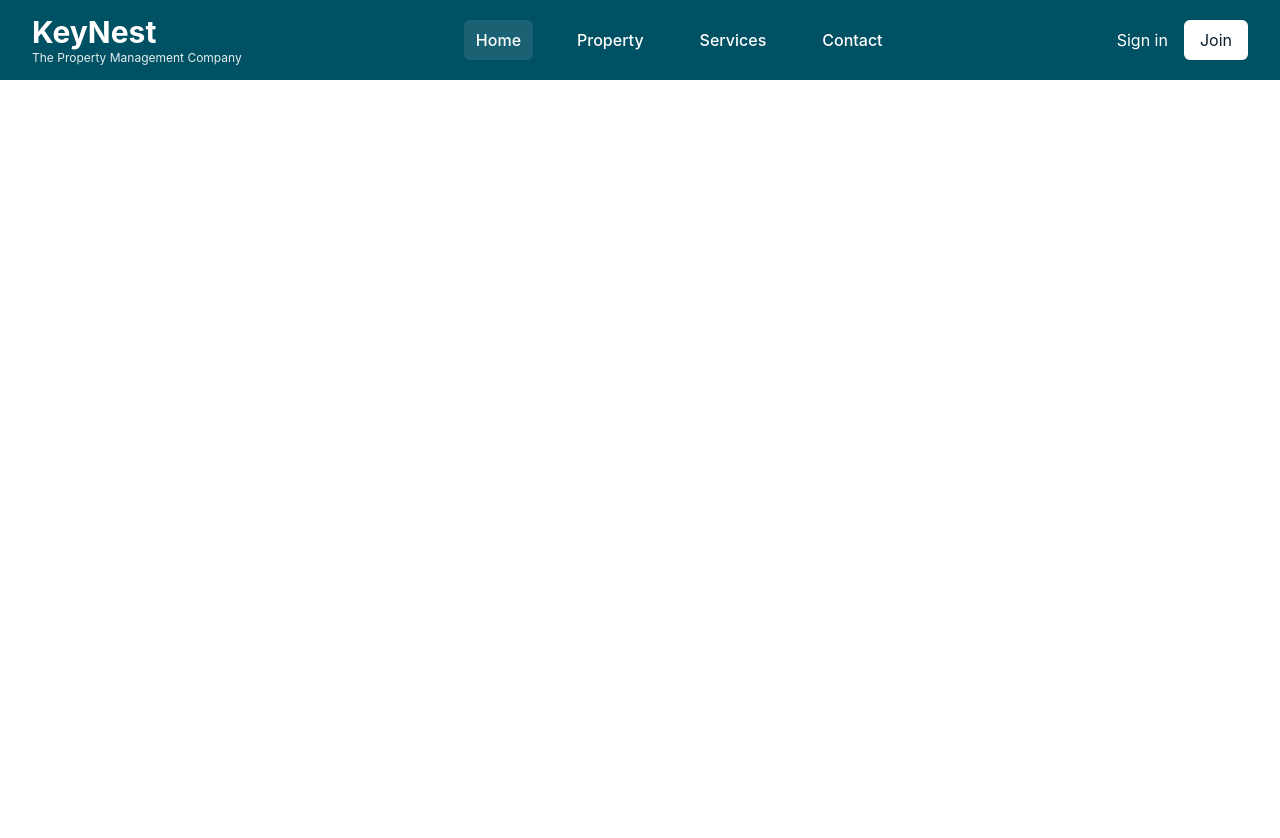
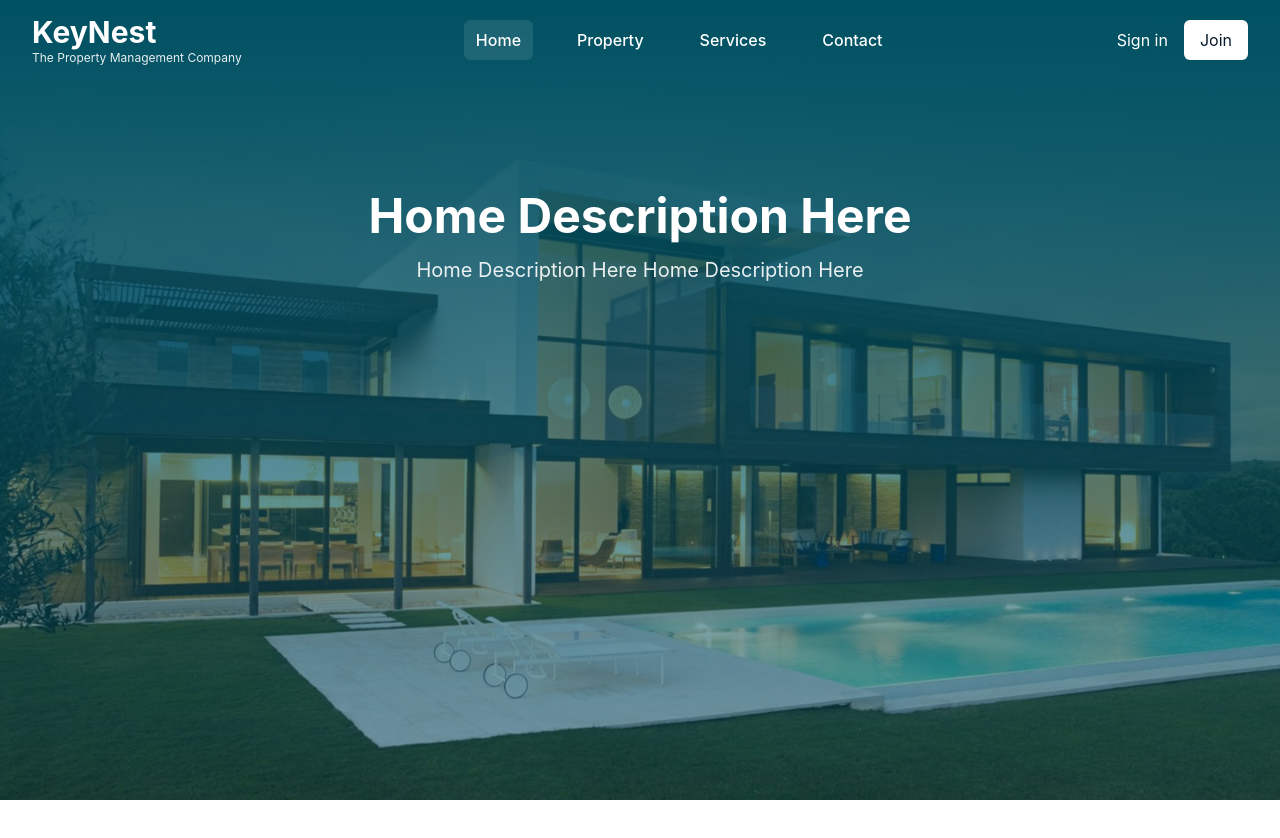
Before and after one commit to ChamikaJayarathna/KeyNestFrontend, a React (Vite) app: page / in a window 1280 px wide. Shown: the top 838 px of the page. Before the commit the page ends 800 px from the top, so only its background shows below. Built offline with nearby package versions, Linux system fonts and the light colour scheme.

Commit message:
create HeroSection.jsx

```diff
--- /dev/null
+++ b/src/components/HeroSection.jsx
@@ -0,0 +1,19 @@
+import React from 'react';
+import backgroundImage from '../assets/Images/background.jpeg';
+
+const HeroSection = () => {
+  return (
+    <div className='min-h-screen w-full'>
+        <div className="absolute inset-0">
+            <img src={backgroundImage} alt="backgroundImage" className='h-full w-full object-cover'/>
+            <div className="absolute inset-0 bg-gradient-to-b from-custom-teal-blue/100 to-custom-teal-blue/40"></div>
+        </div>
+        <div className="relative z-10 mx-auto mt-48 max-w-4xl text-center px-4">
+            <h2 className="text-4xl md:text-5xl font-bold text-white">Home Description Here</h2>
+            <p className="mt-4 text-lg md:text-xl text-white/90">Home Description Here Home Description Here</p>
+        </div>
+    </div>
+  );
+}
+
+export default HeroSection;
--- a/src/components/NavBar.jsx
+++ b/src/components/NavBar.jsx
@@ -13,7 +13,7 @@ const NavBar = () => {
   ];
 
   return (
-    <nav className="fixed top-0 left-0 right-0 z-50 bg-custom-teal-blue text-white">
+    <nav className="fixed top-0 left-0 right-0 z-5 text-white">
       <div className="max-w-7xl mx-auto px-4 md:px-6 lg:px-8">
         <div className="relative flex items-center justify-between h-16 md:h-20">
           <div className="flex items-center lg:hidden">
--- a/src/pages/Home.jsx
+++ b/src/pages/Home.jsx
@@ -1,8 +1,10 @@
 import React from 'react';
+import HeroSection from '../components/HeroSection';
 
 const Home = () => {
   return (
     <div className='min-h-screen'>
+      <HeroSection />
     </div>
   );
 }
```
